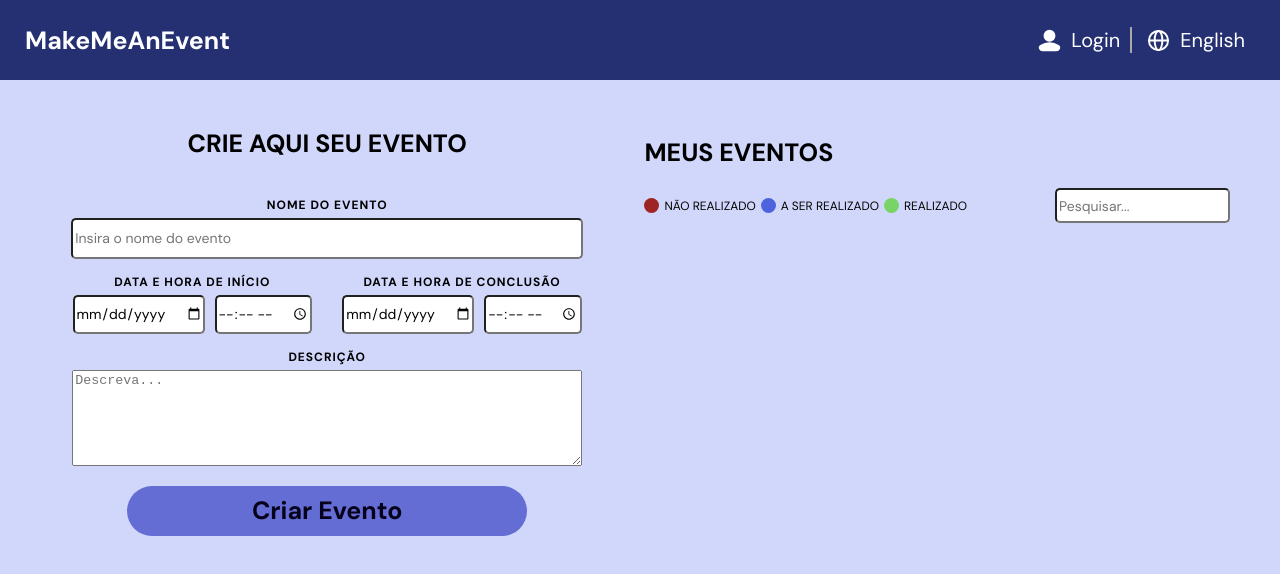
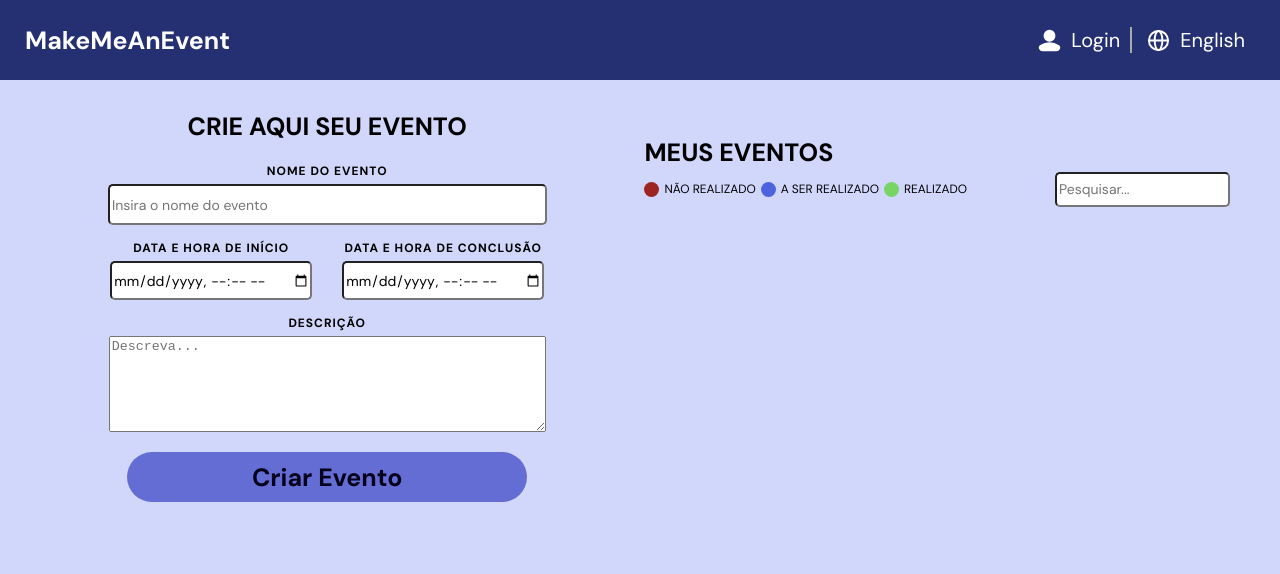
Before and after one commit to fernanda-rabacal/MakeMeAnEvent, a React (Create React App) app: page / in a window 1280 px wide. Shown: the top 574 px of the page. Built offline with nearby package versions, Linux system fonts and the light colour scheme.

Commit message:
Adicionada a função de criar e deletar eventos

```diff
--- a/src/app/App.tsx
+++ b/src/app/App.tsx
@@ -1,15 +1,71 @@
-import React, {FC} from "react";
 import './style.css';
+import { useState} from "react";
 import {Nav} from '../components/Nav';
-import {EventForm} from '../components/EventForm'
-const App: FC = () => {
+import {Button } from '../components/Button';
+import {Event} from '../components/Event'
+
+
+export function App(){
+  const [nameEvent, setNameEvent] = useState<string>("")
+  const [dateInit, setDateInit] = useState<any>(null)
+  const [dateFinal, setDateFinal] = useState<any>(null)
+  const [descEvent, setDescEvent] = useState<string>("")
+  const [events, setEvents] = useState<any>([])
+
+
+   const handleSubmit = (e: any) =>{
+    e.preventDefault()
+    const newEvent = {
+      id: new Date().getTime(),
+      name: nameEvent,
+      inicio: dateInit,
+      final: dateFinal,
+      descricao: descEvent,
+      completed: false
+    }
+    setEvents([...events, newEvent])
+  }
+
+
+  function deleteEvent(id: any){
+    const updatedEvents = [...events].filter((event) => event.id !== id)
+
+    setEvents(updatedEvents)
+  }
 
   return (
     <div>
       <Nav/>
       <div className='app-container'>
 
-      <EventForm />
+      <div className="App">
+      <form className='form-tarefas' onSubmit={handleSubmit}>
+        <h1>Crie aqui seu Evento</h1>
+        <div>
+          <label>Nome do Evento
+          <input className='task' type="text" placeholder='Insira o nome do evento' required onChange={(e) => setNameEvent(e.target.value)} />
+          </label>
+
+          <div className="hours">
+          <label>Data e Hora de Início
+        <input type="datetime-local" required onChange={(e) => setDateInit(e.target.valueAsDate)} />
+        </label>
+
+        <label>Data e Hora de conclusão
+        <input type="datetime-local" required onChange={(e) => setDateFinal(e.target.valueAsDate)}  />
+        </label>
+          </div>
+
+          <label>
+          Descrição
+        <textarea className='task' id="task-description" placeholder='Descreva...' required onChange={(e) => setDescEvent(e.target.value)} />
+        </label>
+          </div>
+        <Button className="submit-btn" type="submit" aria-label="Adicionar um evento" value="Criar Evento"/>
+			</form>
+      <div>
+      </div>
+      </div>
       <div  className="my-events">
         <h1>Meus Eventos</h1>
         <div className='dot-row'>
@@ -25,10 +81,14 @@ const App: FC = () => {
         <input type="search" placeholder='Pesquisar...'/>
         </label>
         </div>
+        {events.map((ev: any) => <Event
+        key={ev.id}
+      nome={ev.name} inicio={ev.inicio}
+      final={ev.final} descricao={ev.descricao} delete={() => deleteEvent(ev.id)}
+      />)}
+
       </div>
       </div>
       </div>
   );
 }
-
-export default App
--- a/src/app/style.css
+++ b/src/app/style.css
@@ -56,7 +56,95 @@
   font-size: 1.2rem;
 }
 
+.App{
+  width: 100%;
+  display: flex;
+  flex-direction: column;
+  align-items: center;
+  font-family: 'DM Sans', sans-serif;
+}
+
+.form-tarefas h1{
+  text-transform: uppercase;
+  font-size: 2rem;
+}
+
+form {
+  padding-block: 3rem;
+  min-width: 58rem;
+  box-sizing: border-box;
+  display: flex;
+  flex-direction: column;
+  justify-content: center;
+  align-items: center;
+  gap: 2rem;
+  padding-left: 4rem;
+}
+
+
+.App label {
+  display: flex;
+  flex-direction: column;
+  align-items: center;
+  gap: .5rem;
+  font-size: 1.2rem;
+  font-weight: bold;
+  letter-spacing: 1px;
+  color: rgb(0, 0, 0);
+  text-transform: uppercase;
+}
+
+
+.App div input{
+  margin-inline: 5px;
+  margin-bottom: 1.5rem
+}
+
+.task  {
+  width: 97%;
+}
+
+.hours{
+  display: flex;
+  align-items: center;
+  justify-content: center;
+  gap: 2rem
+}
+
+#task-description{
+  height: 9rem;
+}
+
+.submit-btn{
+  border: none;
+  width: 30rem;
+  height: 5rem;
+  border-radius: 50px;
+  color: rgb(5, 1, 26);
+  font-size: 2rem;
+  font-weight: bold;
+
+  background-color: rgb(99, 109, 212);
+  font-family: 'DM Sans', sans-serif;
+  transition: background 200ms;
+}
+
+.submit-btn:hover{
+  background-color: rgb(73, 81, 160);
+}
+
+
 @media(min-width: 1024px){
+
+  .form-tarefas h1{
+    font-size: 2.5rem;
+  }
+
+  .submit-btn{
+    width: 40rem;
+    font-size: 2.5rem;
+  }
+
    .app-container{
     flex-direction: row;
     align-items: flex-start;
--- a/src/components/Button/index.tsx
+++ b/src/components/Button/index.tsx
@@ -1,6 +1,6 @@
 interface Props{
   className?: string,
-  type: any,
+  type?: any,
   value: any,
   onClick?: () => void
 }
--- /dev/null
+++ b/src/components/Event/index.tsx
@@ -0,0 +1,36 @@
+import './style.css'
+import {Button} from '../Button'
+
+interface Props{
+  nome?: string,
+  inicio?: any,
+  final?: any,
+  descricao?: string,
+  delete?: () => void,
+  update?: () => void
+}
+
+
+export function Event(props: Props){
+
+  const day = new Date().getDay()
+  const month = new Date().getMonth()
+  const year = new Date().getFullYear()
+  const hour = new Date().getHours()
+  const min = new Date().getMinutes()
+
+  return(
+    <div className="event-container">
+      <div className="event-content">
+      <h2>{props.nome}</h2>
+      <h4>{props.descricao}</h4>
+      <p>Data de Criação: {day}/{month}/{year}, às {hour}:{min}</p>
+      <div className="dates">
+      <p>Início: {props.inicio.getDay()}/{props.inicio.getMonth()}/{props.final.getFullYear()}, às {props.inicio.getHours()}:{props.inicio.getMinutes()}</p>
+      <p>Termina em: {props.final.getDay()}/{props.final.getMonth()}/{props.final.getFullYear()}, às {props.final.getHours()}:{props.final.getMinutes()}</p>
+      </div>
+      </div>
+      <Button onClick={props.delete} value="-" className='delete-event'/>
+    </div>
+  )
+}
--- /dev/null
+++ b/src/components/Event/style.css
@@ -0,0 +1,38 @@
+.event-container {
+  display: flex;
+  align-items: center;
+  justify-content: space-between;
+  margin-top: 2rem;
+  padding-inline: 2rem;
+  box-sizing: border-box;
+  border-radius: 5px;
+  width: 100%;
+  height: 15rem;
+  background-color: rgb(77, 99, 221);;
+}
+
+.event-content{
+  display: flex;
+  flex-direction: column;
+}
+
+.dates{
+  display: flex;
+  justify-content: space-between;
+  gap: 2rem;
+  margin-bottom: 2rem;
+}
+
+.dates p, h1, h4{
+  margin: 0;
+}
+
+.delete-event{
+  font-size: 2rem;
+  font-weight: bold;
+  border-radius: 50px;
+  border: none;
+  width: 3rem;
+  height: 3rem;
+  background-color: rgb(97, 0, 0);
+}
--- a/src/components/EventForm/index.tsx
+++ /dev/null
@@ -1,49 +0,0 @@
-import React, {FC, useState, ChangeEvent} from "react";
-import {Button } from '../Button';
-import './style.css'
-
-export const EventForm: FC = () =>{
-
-  const [nameEvent, setNameEvent] = useState<string>("")
-  const [descEvent, setDescEvent] = useState<string>("")
-  const [event, setEvent] = useState([])
-
-  const handleChange = (event: ChangeEvent<HTMLInputElement>) =>{
-    setNameEvent(event.target.value)
-  }
-
-  return(
-    <div className="App">
-      <form className='form-tarefas'>
-        <h1>Crie aqui seu Evento</h1>
-        <div>
-          <label>Nome do Evento
-          <input className='task' type="text" placeholder='Insira o nome do evento' required onChange={handleChange} />
-          </label>
-
-          <div className="hours">
-          <label>Data e Hora de Início
-        <div>
-        <input type="date" required />
-        <input type="time" />
-        </div>
-        </label>
-
-        <label>Data e Hora de conclusão
-        <div>
-        <input type="date" required />
-        <input type="time" />
-        </div>
-        </label>
-          </div>
-
-          <label>
-          Descrição
-        <textarea className='task' id="task-description" placeholder='Descreva...' />
-        </label>
-          </div>
-        <Button className="submit-btn" type="submit" aria-label="Adicionar um evento" value="Criar Evento" />
-			</form>
-      </div>
-  )
-}
--- a/src/components/EventForm/style.css
+++ /dev/null
@@ -1,89 +0,0 @@
-.App{
-  width: 100%;
-  display: flex;
-  flex-direction: column;
-  align-items: center;
-  font-family: 'DM Sans', sans-serif;
-}
-
-.form-tarefas h1{
-  text-transform: uppercase;
-  font-size: 2rem;
-}
-
-form {
-  padding-block: 3rem;
-  min-width: 58rem;
-  box-sizing: border-box;
-  display: flex;
-  flex-direction: column;
-  justify-content: center;
-  align-items: center;
-  gap: 2rem;
-  padding-left: 4rem;
-}
-
-
-.App label {
-  display: flex;
-  flex-direction: column;
-  align-items: center;
-  gap: .5rem;
-  font-size: 1.2rem;
-  font-weight: bold;
-  letter-spacing: 1px;
-  color: rgb(0, 0, 0);
-  text-transform: uppercase;
-}
-
-
-.App div input{
-  margin-inline: 5px;
-  margin-bottom: 1.5rem
-}
-
-.task  {
-  width: 97%;
-}
-
-.hours{
-  display: flex;
-  align-items: center;
-  justify-content: center;
-  gap: 2rem
-}
-
-#task-description{
-  height: 9rem;
-}
-
-.submit-btn{
-  border: none;
-  width: 30rem;
-  height: 5rem;
-  border-radius: 50px;
-  color: rgb(5, 1, 26);
-  font-size: 2rem;
-  font-weight: bold;
-
-  background-color: rgb(99, 109, 212);
-  font-family: 'DM Sans', sans-serif;
-  transition: background 200ms;
-}
-
-.submit-btn:hover{
-  background-color: rgb(73, 81, 160);
-}
-
-@media(min-width: 1024px){
-
-
-  .form-tarefas h1{
-    font-size: 2.5rem;
-  }
-
-  .submit-btn{
-    width: 40rem;
-    font-size: 2.5rem;
-  }
-}
--- a/src/index.tsx
+++ b/src/index.tsx
@@ -1,7 +1,7 @@
 import React from 'react';
 import ReactDOM from 'react-dom/client';
 import './global.css';
-import App from './app/App';
+import {App} from './app/App';
 
 const root = ReactDOM.createRoot(
   document.getElementById('root') as HTMLElement
```
Also changed, not shown: src/components/Events/index.tsx (deleted, +0 -11 lines), src/components/Events/style.css (deleted).
